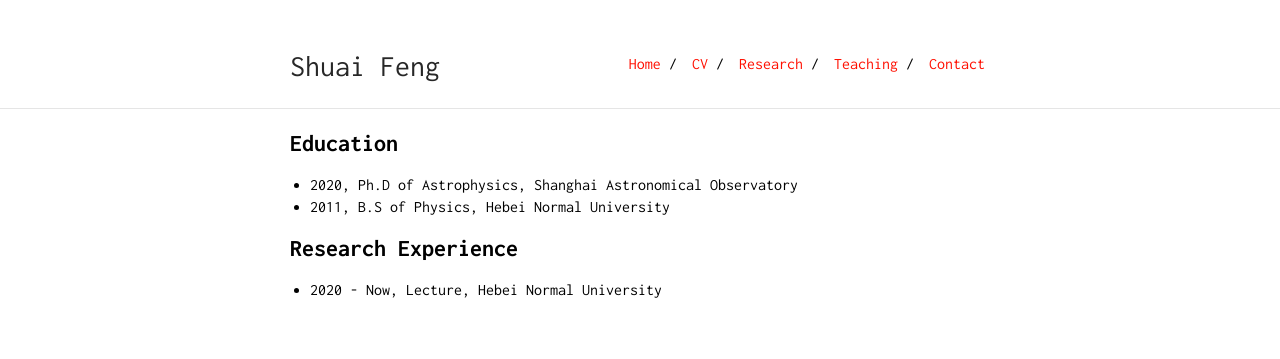
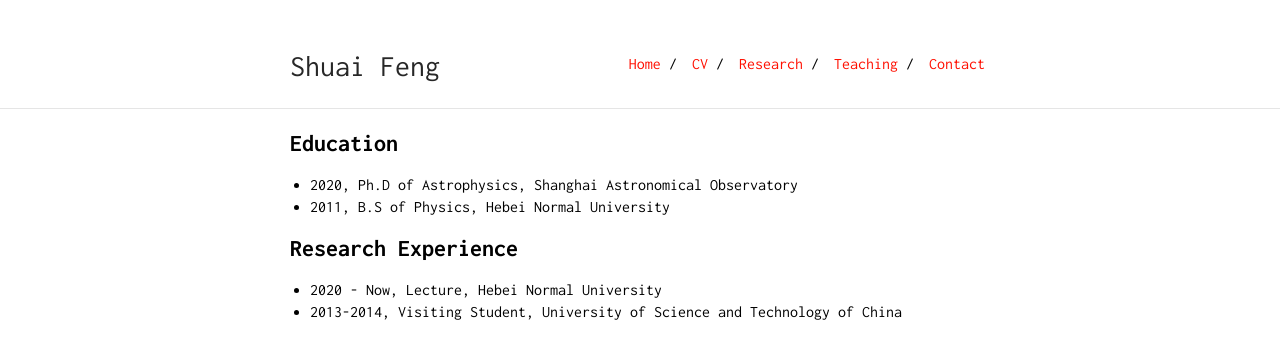
Before and after one commit to fengshuai0210/fengshuai0210.github.io, a Jekyll site: the page built from about.md, in a window 1280 px wide. Shown: the top 359 px of the page. Built offline with Jekyll 4.4.1, drawn with Linux system fonts in a browser that asks for light colours; our own code applies the rules of GitHub Pages for plain Markdown files.

Commit message:
Update about.md

```diff
--- a/about.md
+++ b/about.md
@@ -11,3 +11,4 @@ is_about: true
 ## Research Experience
 
 * 2020 - Now, Lecture, Hebei Normal University
+* 2013-2014, Visiting Student, University of Science and Technology of China
```
